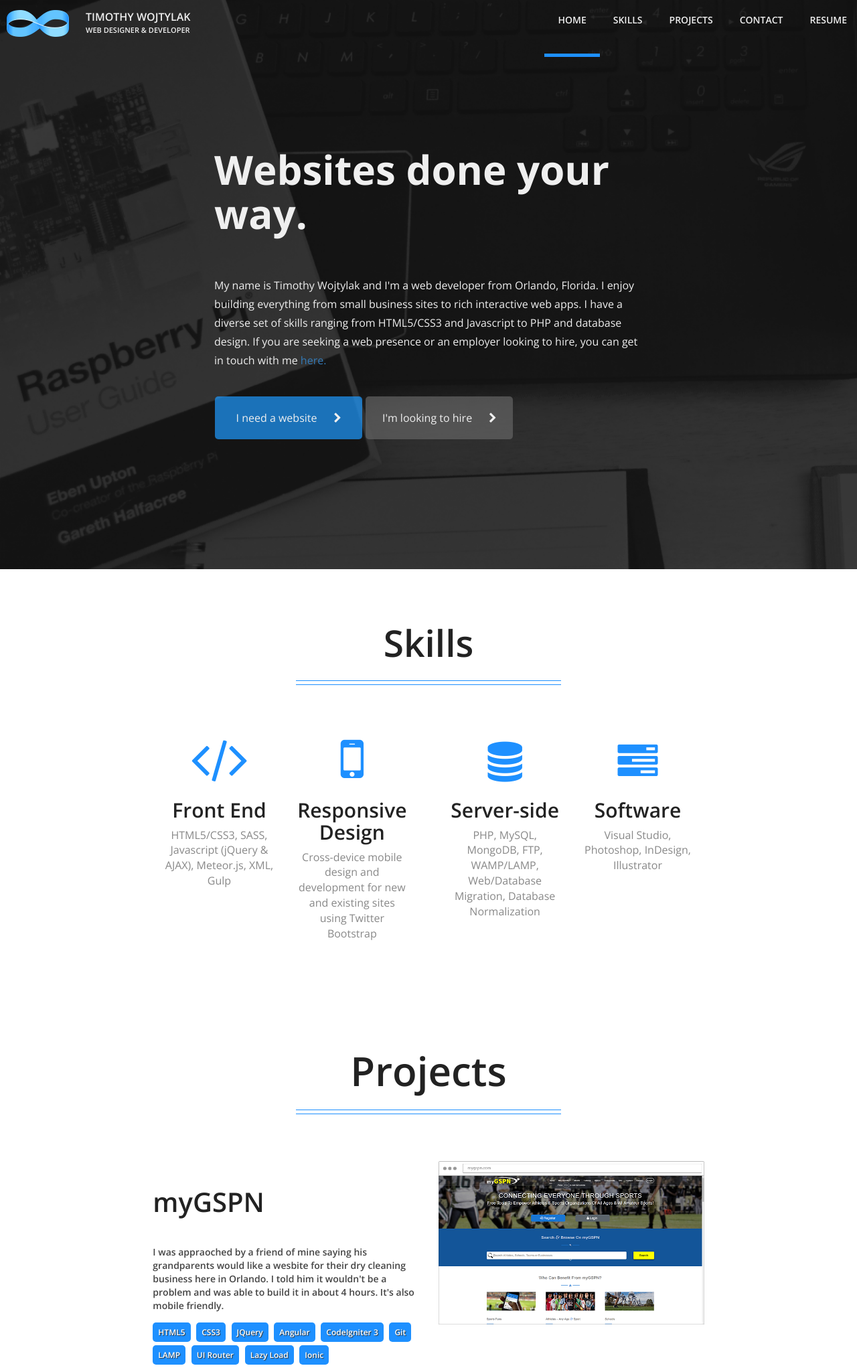
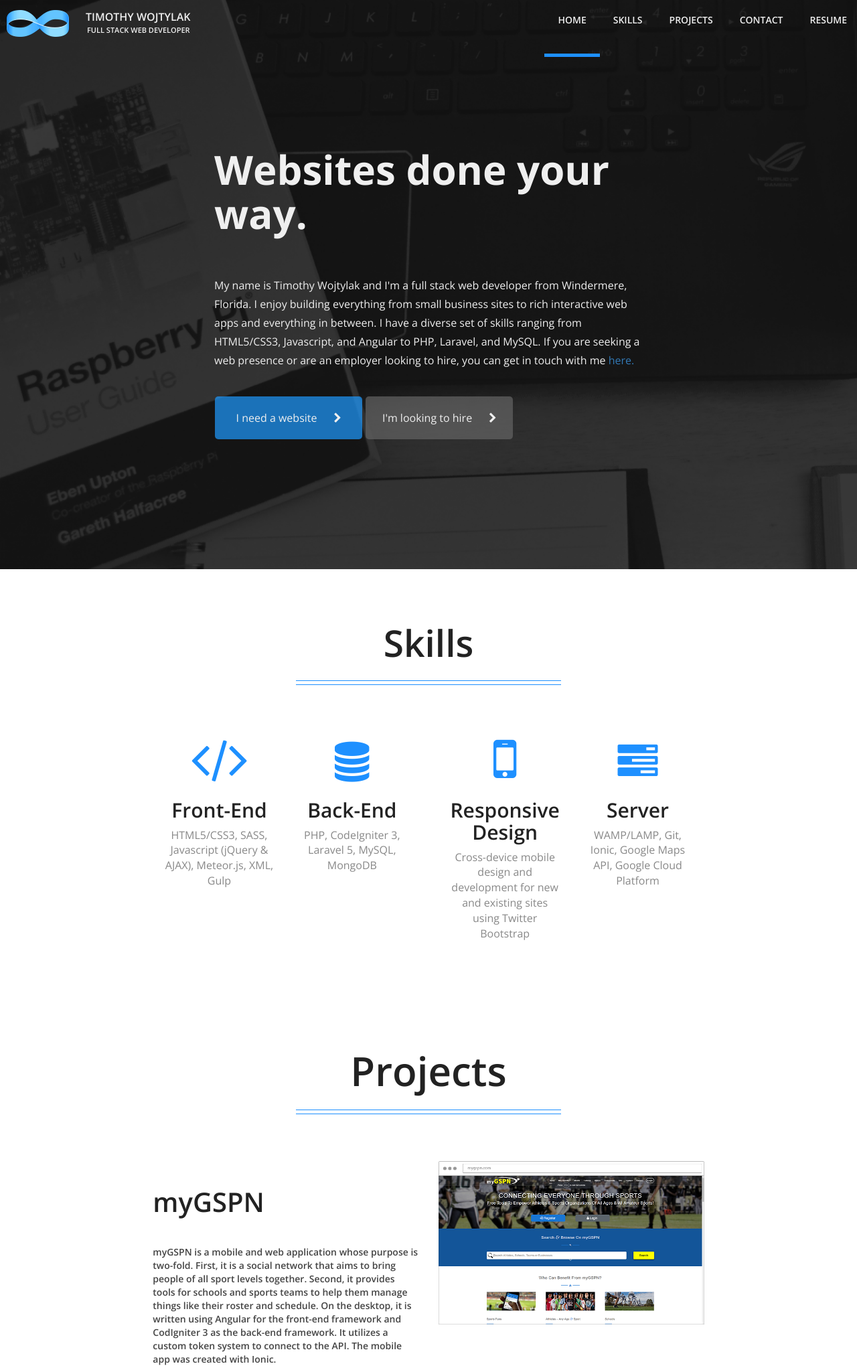
Before and after one commit to wojo1086/wimbletim, a PHP site: page / in a window 1280 px wide. Shown: the top 2043 px of the page at 67% size. Run offline with PHP 8.4, Linux system fonts and the light colour scheme; some libraries are stand-ins or nearby versions.

Commit message:
Updating

```diff
--- a/index.php
+++ b/index.php
@@ -218,7 +218,7 @@
 				<button type="button" class="navbar-toggle" data-toggle="collapse" data-target="#dropdown">
 					<i class="fa fa-bars fa-2x"></i>
 				</button>
-				<a href="#"><img src='img/mobius2.png' alt='Wimbletim' /></a><a class="navbar-brand" href="#">TIMOTHY WOJTYLAK<span>WEB DESIGNER & DEVELOPER</span></a>
+				<a href="#"><img src='img/mobius2.png' alt='Wimbletim' /></a><a class="navbar-brand" href="#">TIMOTHY WOJTYLAK<span style="padding-left: 2px;">FULL STACK WEB DEVELOPER</span></a>
 			</div>
 
 			<div class="navbar-collapse collapse" id="myNavbar">
@@ -247,8 +247,7 @@
 			<div class='col-sm-3'></div>
 			<div class='col-sm-6'>
 				<h1>Websites done your way.</h1>
-				<p>My name is Timothy Wojtylak and I'm a web developer from Orlando, Florida. I enjoy building everything from small business sites to rich interactive web apps.
-				I have a diverse set of skills ranging from HTML5/CSS3 and Javascript to PHP and database design. If you are seeking a web presence or an employer looking to hire, you can get in touch with me <a href="#contact">here.</a></p>
+				<p>My name is Timothy Wojtylak and I'm a full stack web developer from Windermere, Florida. I enjoy building everything from small business sites to rich interactive web apps and everything in between. I have a diverse set of skills ranging from HTML5/CSS3, Javascript, and Angular to PHP, Laravel, and MySQL. If you are seeking a web presence or are an employer looking to hire, you can get in touch with me <a href="#contact">here.</a></p>
 			</div>
 			<div class='col-sm-3'></div>
 		</div>
@@ -280,29 +279,34 @@
 				<div class="row">
 					<div class='col-sm-6'>
 						<i class="fa fa-code"></i>
-						<h1>Front End</h1>
+						<h1>Front-End</h1>
 						<p>HTML5/CSS3, SASS, Javascript (jQuery & AJAX), Meteor.js, XML, Gulp</p>
 					</div>
 
 					<div class='col-sm-6'>
-						<i class="fa fa-mobile"></i>
-						<h1>Responsive Design</h1>
-						<p>Cross-device mobile design and development for new and existing sites using Twitter Bootstrap</p>
+						<i class="fa fa-database"></i>
+						<h1>Back-End</h1>
+						<p>PHP, CodeIgniter 3, Laravel 5, MySQL, MongoDB</p>
 					</div>
 				</div>
 			</div>
 			<div class='col-lg-4'>
 				<div class="row">
 					<div class='col-sm-6'>
+							<i class="fa fa-mobile"></i>
+							<h1>Responsive Design</h1>
+							<p>Cross-device mobile design and development for new and existing sites using Twitter Bootstrap</p>
+						</div>
+					<!-- <div class='col-sm-6'>
 						<i class="fa fa-database"></i>
 						<h1>Server-side</h1>
-						<p>PHP, MySQL, MongoDB, FTP, WAMP/LAMP, Web/Database Migration, Database Normalization</p>
-					</div>
+						<p>PHP, MySQL, MongoDB, WAMP/LAMP, Web/Database Migration, Database Normalization</p>
+					</div> -->
 
 					<div class='col-sm-6'>
 						<i class="fa fa-tasks"></i>
-						<h1>Software</h1>
-						<p>Visual Studio, Photoshop, InDesign, Illustrator</p>
+						<h1>Server</h1>
+						<p>WAMP/LAMP, Git, Ionic, Google Maps API, Google Cloud Platform</p>
 					</div>
 				</div>
 			</div>
@@ -321,43 +325,12 @@
 			<div class='col-lg-4'></div>
 		</div>
 
-		<!-- <div class="row sp">
-			<div class="col-lg-2"></div>
-            <div class="col-lg-4 col-lg-push-4">
-				<h1><a href="http://www.wimbletim.com/projects/bw.html">Blakenwite</a></h1>
-				<p>Blakenwite started off as a project to help me learn how to create jQuery plugins and how github and version control work.
-				It started off small and has grown into something I take a huge amount of pride in. It continues to grow and be developed.</p>
-
-				<p>It basically greyscales whatever you tell it to, from single elements to entire webpages.</p>
-
-				<button id='tryme'>Try Me!</button>
-
-				<a class='githubLink' href='https://github.com/wojo1086/BW.git'>Check it out on Github! <i class="fa fa-github"></i></a>
-
-
-			</div>
-
-            <div class="col-lg-4 col-lg-pull-4">
-	            <div id='bw-wrapper'>
-					<div class='ring1'>
-						<div class='ring2'>
-							<div class='ring3'>
-								<div class='ring4'>
-
-								</div>
-							</div>
-						</div>
-					</div>
-				</div>
-			</div>
-			<div class="col-lg-3"></div>
-		</div> -->
 
 		<div class="row sol">
 			<div class="col-lg-2"></div>
 			<div class="col-lg-4">
 				<h1><a href="https://www.mygspn.com">myGSPN</a></h1>
-				<p>I was appraoched by a friend of mine saying his grandparents would like a wesbite for their dry cleaning business here in Orlando. I told him it wouldn't be a problem and was able to build it in about 4 hours. It's also mobile friendly.</p>
+				<p>myGSPN is a mobile and web application whose purpose is two-fold. First, it is a social network that aims to bring people of all sport levels together. Second, it provides tools for schools and sports teams to help them manage things like their roster and schedule. On the desktop, it is written using Angular for the front-end framework and CodIgniter 3 as the back-end framework. It utilizes a custom token system to connect to the API. The mobile app was created with Ionic.</p>
 
 				<div class="langs">
 					<span>HTML5</span>
@@ -385,15 +358,16 @@
 			<div class="col-lg-2"></div>
             <div class="col-lg-4 col-lg-push-4">
 				<h1><a href="http://www.plainbudget.com">Plain Budget</a></h1>
-				<p>Plain Budget started out as a small application I made to help me budget. I realized other people might also want to use it, so I turned it into a full-fledged
-				website. It is still under development, but the core functionality is there.</p>
+				<p>Plain Budget started out as a small application I made to help me budget. I realized other people might also want to use it, so I'm turning it into a full-fledged
+				web application. It uses Angular for the front-end framework and JSON web tokens to connect to the Laravel API.</p>
 
 				<div class="langs">
 					<span>HTML5</span>
 					<span>CSS3</span>
 					<span>JQuery</span>
 					<span>Angular</span>
-					<span>Laravel 5.2</span>
+					<span>Laravel 5</span>
+					<span>JSON Web Tokens</span>
 					<span>MySQL</span>
 					<span>UI Router</span>
 					<span>Lazy Load</span>
@@ -639,7 +613,7 @@
 			"elementType": "labels.icon"  }
 		]
 		var image = 'img/mapMarker.png';
-		var myLatlng = new google.maps.LatLng(28.37365,-81.50185);
+		var myLatlng = new google.maps.LatLng(28.4953320,-81.5934430);
 		var styledMap = new google.maps.StyledMapType(styles,
 			{name: "Styled Map"});
 
@@ -666,7 +640,7 @@
 		  });
 
 		var infowindow = new google.maps.InfoWindow({
-			content:"Orlando, FL"
+			content:"Windermere, FL"
 		});
 
 		infowindow.open(map,marker);
```
